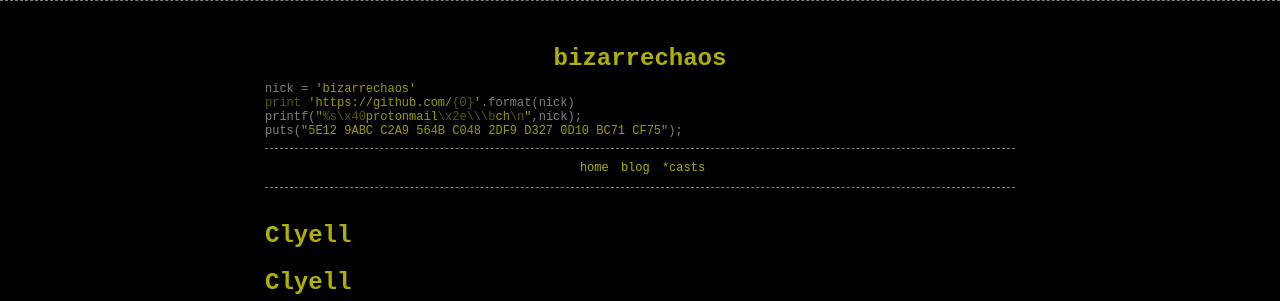
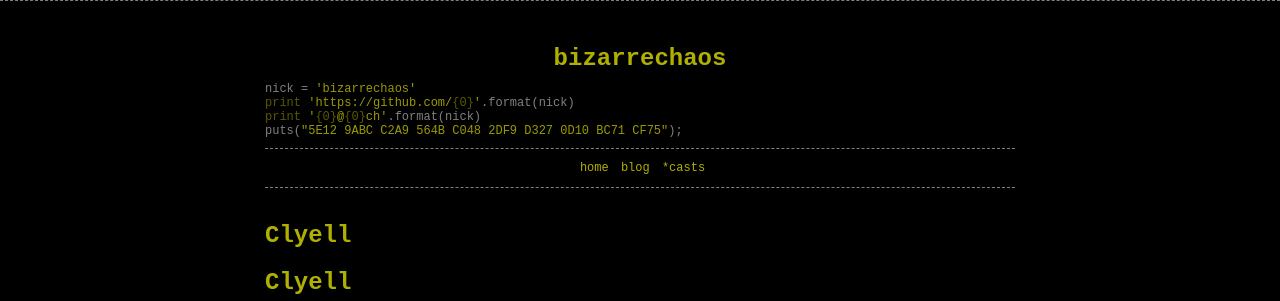
Before and after one commit to bizarrechaos/bizarrechaos.github.io, a Jekyll site: the page built from index.md, in a window 1280 px wide. Shown: the top 301 px of the page. Built offline with Jekyll 4.4.1, drawn with Linux system fonts in a browser that asks for light colours; our own code applies the rules of GitHub Pages for plain Markdown files.

Commit message:
Update header.html

```diff
--- a/_includes/header.html
+++ b/_includes/header.html
@@ -8,11 +8,8 @@
     <span class="reserved">print </span><a href="https://{{ site.source_code.server }}/{{ site.source_code.nick }}" target="_blank"><span class="string">'https://{{ site.source_code.server }}/<span class="reserved">{0}</span>'</span></a>.format(nick)
     </p>
     <p>
-    printf(<span class="string">"<span class="reserved">%s\x40</span>{{ site.mail.domain }}<span class="reserved">\x2e\\\b</span>{{ site.mail.ext }}<span class="reserved">\n</span>"</span>,nick);
+    <span class="reserved">print </span><span class="string">'<span class="reserved">{0}</span>@<span class="reserved">{0}</span>{{ site.mail.ext }}'</span>.format(nick)
     </p>
-    <!-- <p>
-            printf(<a href="https://{{ site.blog.nick }}.{{ site.blog.server }}" target="_blank"><span class="string">"https://<span class="reserved">%s</span>.{{ site.blog.server }}<span class="reserved">\n</span>"</span></a>,nick);
-        </p> -->
     <p>
     puts(<a href="{{ site.baseurl }}misc/pubkey.gpg.txt" target="_blank"><span class="string">"5E12 9ABC C2A9 564B C048  2DF9 D327 0D10 BC71 CF75"</span></a>);
     </p>
```
